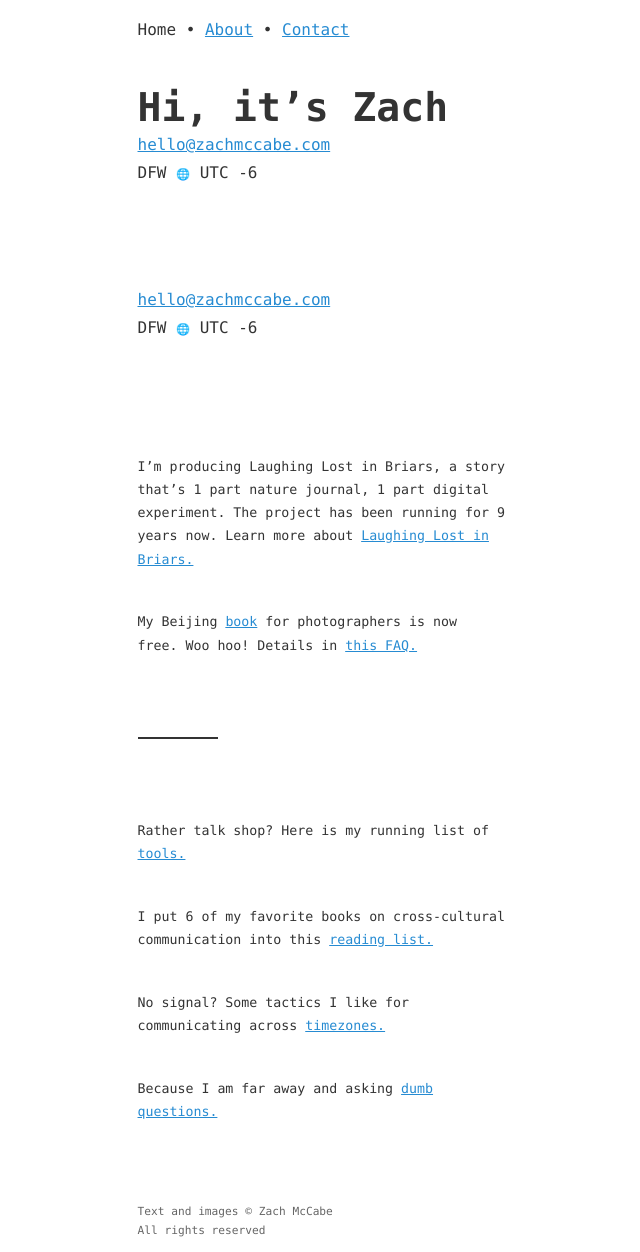
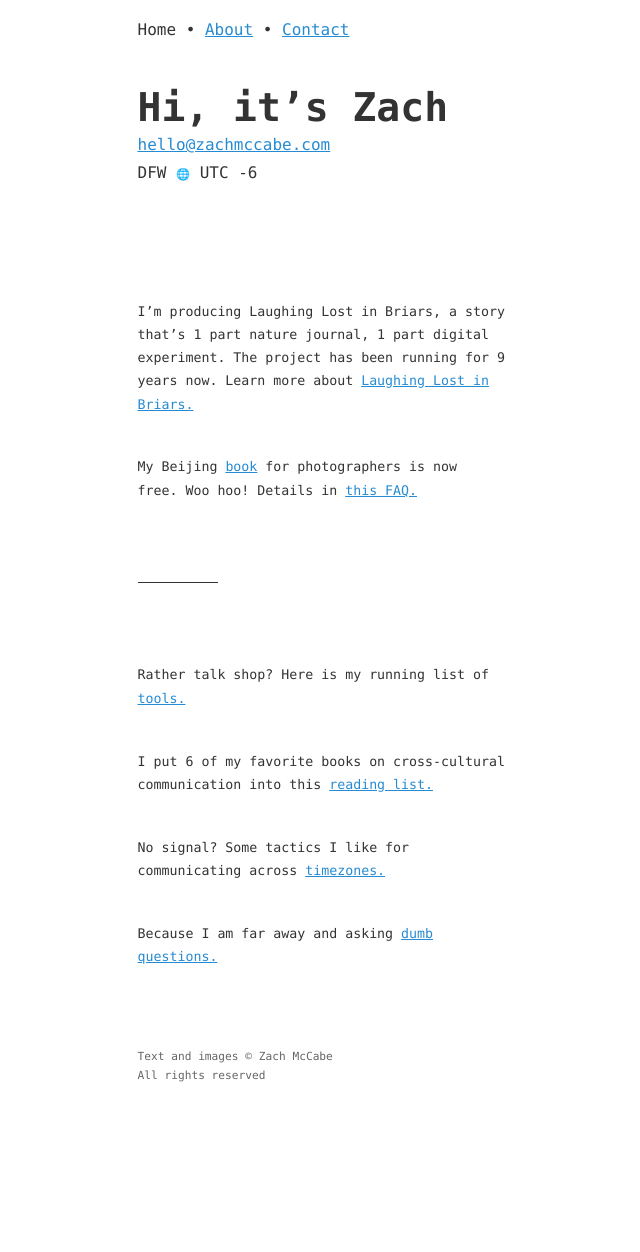
Before and after one commit to zachmccabe/zachmccabe.github.io, a Jekyll site: the page built from index.md, in a window 1280 px wide. Shown: the whole page, without its empty margins (197-837 px from the left). Built offline with Jekyll 4.4.1, drawn with Linux system fonts in a browser that asks for light colours; after the commit the page ends 1097 px from its top, so only the background shows below that.

Commit message:
Update index.md

```diff
--- a/index.md
+++ b/index.md
@@ -11,8 +11,7 @@ description: "I'm interested in visual communication, and cross-cultural communi
 Before changing page title "Hi, it’s Zach", change the if statement in kaoliang_nite_3 template.
 {%- endcomment -%}
 
-<p class="lede">{% include key_details_full.html %}</p>
-<div class="space"></div>
+
 <div class="scan" markdown="1">
 
 I'm producing Laughing Lost in Briars, a story that's 1 part nature journal, 1 part digital experiment. The project has been running for 9 years now. Learn more about [Laughing Lost in Briars.]
```
